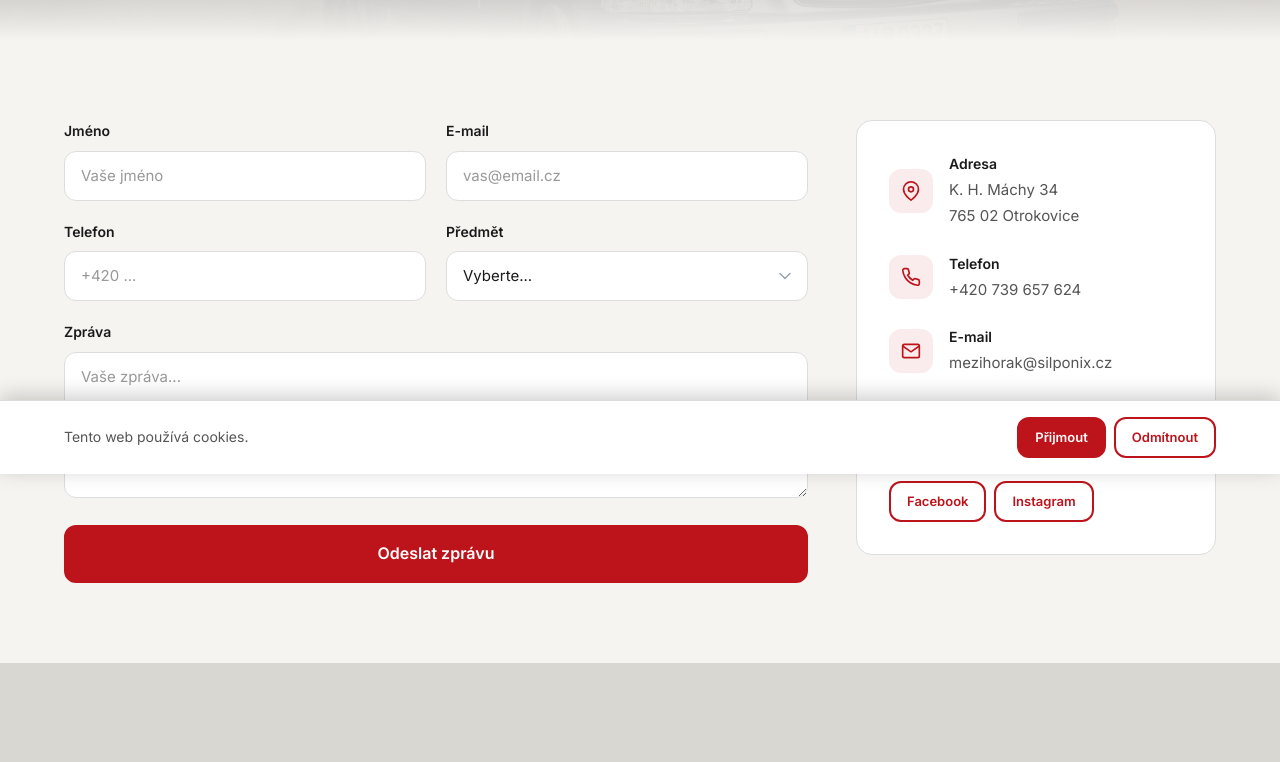
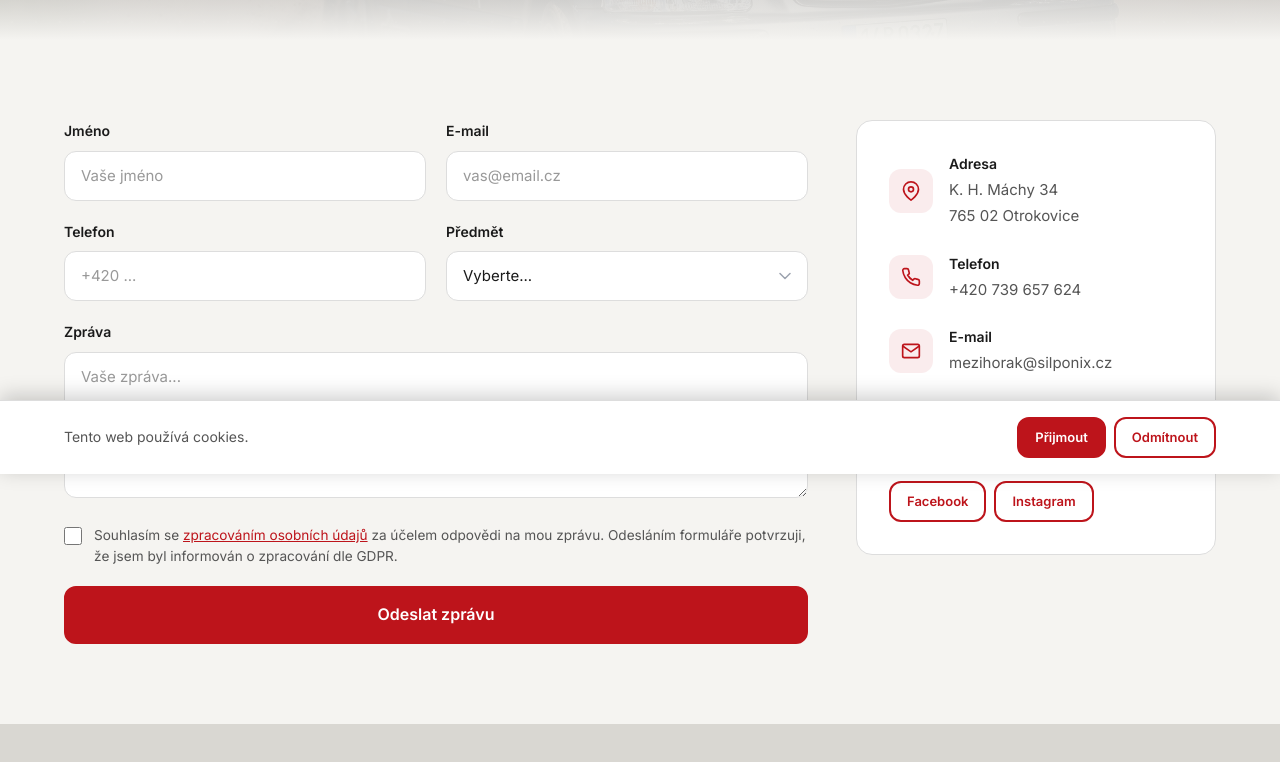
Before and after one commit to webzitra/demo-silponix, a website: page kontakt.html in a window 1280 px wide. Shown: the part 326-1088 px from the top of the page. Drawn offline with Linux system fonts and the light colour scheme; grey boxes are pictures that could not be loaded.

Commit message:
feat: add GDPR consent checkbox to contact form (CZ legal requirement)

```diff
--- a/css/style.css
+++ b/css/style.css
@@ -1647,3 +1647,29 @@ a:focus-visible { outline: 2px solid var(--primary); outline-offset: 2px; border
     .lightbox-prev { left: 0.5rem; }
     .lightbox-next { right: 0.5rem; }
 }
+
+/* Form GDPR checkbox */
+.form-gdpr-label {
+    display: flex;
+    align-items: flex-start;
+    gap: 0.75rem;
+    cursor: pointer;
+}
+.form-gdpr-checkbox {
+    width: 18px;
+    height: 18px;
+    flex-shrink: 0;
+    accent-color: var(--primary);
+    margin-top: 2px;
+    cursor: pointer;
+}
+.form-gdpr-text {
+    font-size: 0.85rem;
+    color: var(--text-secondary);
+    line-height: 1.5;
+}
+.form-gdpr-text a {
+    color: var(--primary);
+    text-decoration: underline;
+}
+.form-gdpr-text a:hover { color: var(--accent); }
--- a/kontakt.html
+++ b/kontakt.html
@@ -102,6 +102,14 @@
                     <div class="form-group-full">
                         <label for="message" class="form-label" data-i18n="contact.message_label">Zpr&aacute;va</label>
                         <textarea id="message" name="message" class="form-input form-textarea" placeholder="Va&scaron;e zpr&aacute;va..." rows="5" required data-i18n-placeholder="contact.message_placeholder"></textarea>
+                    </div>
+                    <div class="form-group-full">
+                        <label class="form-gdpr-label">
+                            <input type="checkbox" name="gdpr" class="form-gdpr-checkbox" required>
+                            <span class="form-gdpr-text">
+                                Souhlas&iacute;m se <a href="/ochrana-udaju.html" target="_blank" rel="noopener">zpracov&aacute;n&iacute;m osobn&iacute;ch &uacute;daj&#367;</a> za &uacute;&#269;elem odpov&#283;di na mou zpr&aacute;vu. Odesl&aacute;n&iacute;m formul&aacute;&#345;e potvrzuji, &#382;e jsem byl informov&aacute;n o zpracov&aacute;n&iacute; dle GDPR.
+                            </span>
+                        </label>
                     </div>
                     <div class="form-group-full">
                         <button type="submit" class="btn btn-primary btn-lg btn-block">
```
